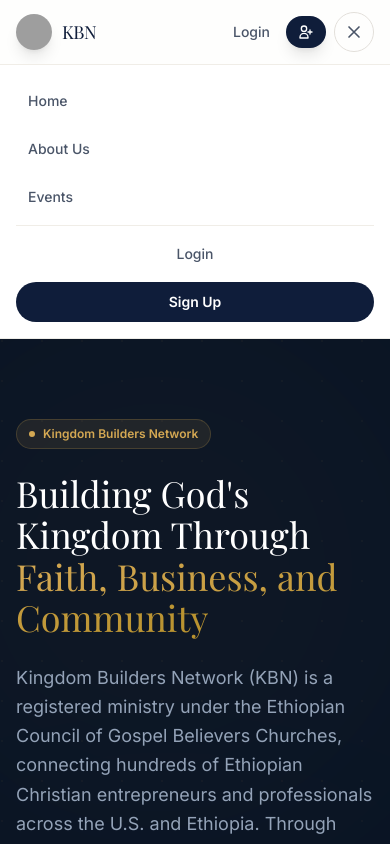
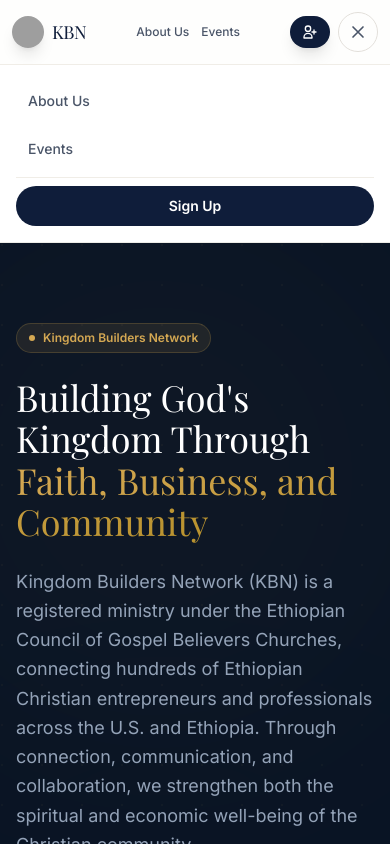
Before and after one commit to zeruFili/builders, a React (Vite) app: page / in a window 390 px wide. Both pictures are taken after a click on the button 354 px from the left and 32 px from the top of the page. Shown: the top 844 px of the page. Built offline with nearby package versions, Linux system fonts and the light colour scheme; grey boxes are pictures that could not be loaded; a web font is replaced by a local one.

Commit message:
Removed Home and Login from the header of mobile view

```diff
--- a/src/App.tsx
+++ b/src/App.tsx
@@ -11,42 +11,40 @@
 import { type UserRole } from './auth/auth'
 import { type KbnEvent } from './data/events'
 
-const NAV_ITEMS = ['Home', 'About Us', 'Events'] as const
+const NAV_ITEMS = ['About Us', 'Events'] as const
 
-function Navbar({ onLogin, onSignUp, onHome, onAboutUs, onEvents }: { onLogin: () => void; onSignUp: () => void; onHome: () => void; onAboutUs: () => void; onEvents: () => void }) {
+function Navbar({ onSignUp, onHome, onAboutUs, onEvents }: { onSignUp: () => void; onHome: () => void; onAboutUs: () => void; onEvents: () => void }) {
   const { user, logout } = useAuth()
   const [menuOpen, setMenuOpen] = useState(false)
   const [userMenuOpen, setUserMenuOpen] = useState(false)
   return (
     <header className="glass sticky top-0 z-50">
-      <div className="max-w-7xl mx-auto px-4 md:px-8 h-16 flex items-center justify-between gap-4">
-        <button onClick={onHome} className="flex items-center gap-2.5 flex-shrink-0 group">
-          <img src={knbLogo} alt="KBN Logo" className="w-9 h-9 rounded-xl object-cover group-hover:scale-105 transition-transform shadow-lg shadow-[var(--brand)]/20" />
+      <div className="max-w-7xl mx-auto px-3 sm:px-4 md:px-8 h-16 flex items-center justify-between gap-2 sm:gap-4">
+        <button onClick={onHome} className="flex items-center gap-2 sm:gap-2.5 flex-shrink-0 group">
+          <img src={knbLogo} alt="KBN Logo" className="w-8 h-8 sm:w-9 sm:h-9 rounded-xl object-cover group-hover:scale-105 transition-transform shadow-lg shadow-[var(--brand)]/20" />
           <span className="font-serif text-lg sm:text-xl text-[var(--text-primary)] tracking-tight">KBN</span>
         </button>
 
         <nav className="hidden lg:flex items-center gap-1">
-          {NAV_ITEMS.map(item =>
-            item === 'About Us' ? (
-              <button key={item} onClick={onAboutUs} className="text-sm font-medium text-[var(--text-secondary)] hover:text-[var(--text-primary)] hover:bg-[var(--surface-alt)] px-3 py-2 rounded-xl transition-all cursor-pointer">
-                {item}
-              </button>
-            ) : item === 'Events' ? (
-              <button key={item} onClick={onEvents} className="text-sm font-medium text-[var(--text-secondary)] hover:text-[var(--text-primary)] hover:bg-[var(--surface-alt)] px-3 py-2 rounded-xl transition-all cursor-pointer">
-                {item}
-              </button>
-            ) : (
-              <a key={item} href={`#${item.toLowerCase().replace(/\s+/g, '-')}`} className="text-sm font-medium text-[var(--text-secondary)] hover:text-[var(--text-primary)] hover:bg-[var(--surface-alt)] px-3 py-2 rounded-xl transition-all">
-                {item}
-              </a>
-            )
-          )}
+          {NAV_ITEMS.map(item => (
+            <button key={item} onClick={item === 'About Us' ? onAboutUs : onEvents} className="text-sm font-medium text-[var(--text-secondary)] hover:text-[var(--text-primary)] hover:bg-[var(--surface-alt)] px-3 py-2 rounded-xl transition-all cursor-pointer">
+              {item}
+            </button>
+          ))}
         </nav>
+
+        <div className="flex lg:hidden items-center gap-0 flex-shrink-0">
+          {NAV_ITEMS.map(item => (
+            <button key={item} onClick={item === 'About Us' ? onAboutUs : onEvents} className="text-xs sm:text-sm font-medium text-[var(--text-secondary)] hover:text-[var(--text-primary)] hover:bg-[var(--surface-alt)] px-1.5 sm:px-2 py-1.5 rounded-xl transition-all cursor-pointer">
+              {item}
+            </button>
+          ))}
+        </div>
 
         <div className="flex items-center gap-2">
           {user ? (
             <>
-              <button onClick={() => setUserMenuOpen(!userMenuOpen)} className="flex items-center gap-2 text-sm font-medium text-[var(--text-secondary)] hover:text-[var(--text-primary)] px-2 py-1.5 rounded-xl hover:bg-[var(--surface-alt)] transition-all">
+              <button onClick={() => setUserMenuOpen(!userMenuOpen)} className="hidden xs:flex items-center gap-2 text-sm font-medium text-[var(--text-secondary)] hover:text-[var(--text-primary)] px-2 py-1.5 rounded-xl hover:bg-[var(--surface-alt)] transition-all">
                 <img src={user.avatar} alt={user.name} className="w-7 h-7 rounded-lg object-cover ring-2 ring-[var(--border-light)]" />
                 <span className="hidden sm:inline">{user.name.split(' ')[0]}</span>
                 <span className={`text-[10px] font-semibold px-1.5 py-0.5 rounded-full ${user.role === 'admin' ? 'bg-red-100 text-red-700 dark:bg-red-900/30 dark:text-red-300' : 'bg-emerald-100 text-emerald-700 dark:bg-emerald-900/30 dark:text-emerald-300'}`}>{user.role}</span>
@@ -67,7 +65,6 @@
             </>
           ) : (
             <>
-              <button onClick={onLogin} className="text-sm font-medium text-[var(--text-secondary)] hover:text-[var(--text-primary)] px-2 sm:px-3 py-2 rounded-xl transition-colors">Login</button>
               <button onClick={onSignUp} className="text-sm font-semibold text-white bg-[var(--brand)] px-3 sm:px-4 py-2 rounded-xl hover:bg-[var(--brand-light)] transition-colors shadow-lg shadow-[var(--brand)]/20 flex items-center gap-2">
                 <span className="hidden xs:inline">Sign Up</span>
                 <svg className="w-4 h-4 xs:hidden" fill="none" viewBox="0 0 24 24" stroke="currentColor"><path strokeLinecap="round" strokeLinejoin="round" strokeWidth={2} d="M18 9v3m0 0v3m0-3h3m-3 0h-3m-2-5a4 4 0 11-8 0 4 4 0 018 0zM3 20a6 6 0 0112 0v1H3v-1z" /></svg>
@@ -81,21 +78,14 @@
       </div>
       {menuOpen && (
         <div className="lg:hidden border-t border-[var(--border-light)] bg-[var(--surface)] px-4 py-4 space-y-2 animate-slide-down">
-          {NAV_ITEMS.map(item =>
-            item === 'About Us' ? (
-              <button key={item} onClick={() => { onAboutUs(); setMenuOpen(false) }} className="block w-full text-left text-sm font-medium text-[var(--text-secondary)] hover:text-[var(--text-primary)] px-3 py-2.5 rounded-xl hover:bg-[var(--surface-alt)] transition-colors">{item}</button>
-            ) : item === 'Events' ? (
-              <button key={item} onClick={() => { onEvents(); setMenuOpen(false) }} className="block w-full text-left text-sm font-medium text-[var(--text-secondary)] hover:text-[var(--text-primary)] px-3 py-2.5 rounded-xl hover:bg-[var(--surface-alt)] transition-colors">{item}</button>
-            ) : (
-              <a key={item} href={`#${item.toLowerCase().replace(/\s+/g, '-')}`} onClick={() => setMenuOpen(false)} className="block w-full text-sm font-medium text-[var(--text-secondary)] hover:text-[var(--text-primary)] px-3 py-2.5 rounded-xl hover:bg-[var(--surface-alt)] transition-colors">{item}</a>
-            )
-          )}
+          {NAV_ITEMS.map(item => (
+            <button key={item} onClick={() => { (item === 'About Us' ? onAboutUs : onEvents)(); setMenuOpen(false) }} className="block w-full text-left text-sm font-medium text-[var(--text-secondary)] hover:text-[var(--text-primary)] px-3 py-2.5 rounded-xl hover:bg-[var(--surface-alt)] transition-colors">{item}</button>
+          ))}
           <div className="pt-2 border-t border-[var(--border-light)] space-y-2">
             {user ? (
               <button onClick={() => { logout(); setMenuOpen(false) }} className="block w-full text-center text-sm font-medium text-[var(--text-secondary)] hover:text-[var(--text-primary)] px-3 py-2.5 rounded-xl hover:bg-[var(--surface-alt)] transition-colors">Sign Out</button>
             ) : (
               <>
-                <button onClick={() => { onLogin(); setMenuOpen(false) }} className="block w-full text-center text-sm font-medium text-[var(--text-secondary)] hover:text-[var(--text-primary)] px-3 py-2.5 rounded-xl hover:bg-[var(--surface-alt)] transition-colors">Login</button>
                 <button onClick={() => { onSignUp(); setMenuOpen(false) }} className="block w-full text-center text-sm font-semibold text-white bg-[var(--brand)] py-2.5 rounded-xl hover:bg-[var(--brand-light)] transition-colors">Sign Up</button>
               </>
             )}
@@ -178,7 +168,6 @@
   return (
     <div className="min-h-screen bg-[var(--surface-alt)]">
       <Navbar
-        onLogin={() => setAuthPage('login')}
         onSignUp={() => setAuthPage('signup')}
         onHome={() => { setAuthPage(null); setShowAboutUs(false); setShowEvents(false); setSelectedEvent(null) }}
         onAboutUs={() => { setShowAboutUs(true); setShowEvents(false); setSelectedEvent(null); window.scrollTo(0, 0) }}
```
